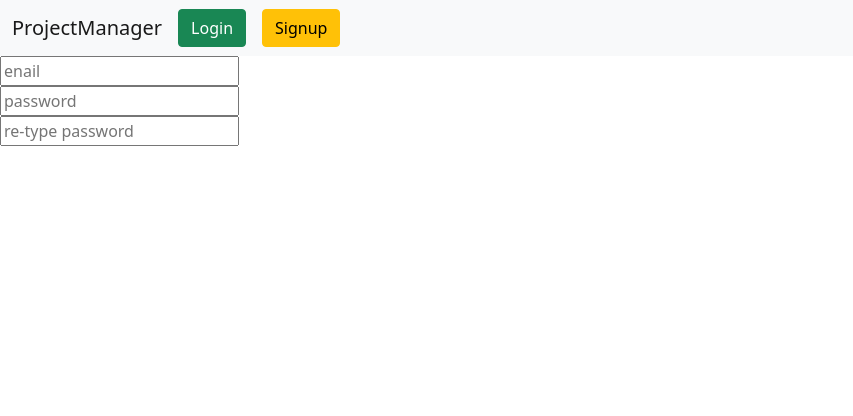
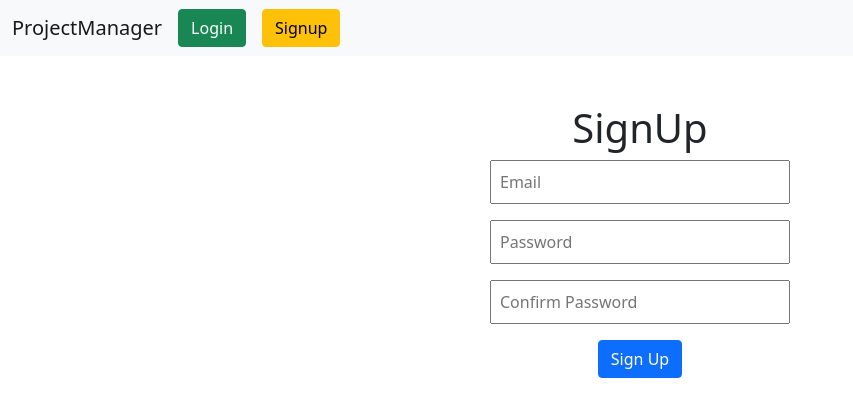
Before and after one commit to dkgujar22/modernprojectmanager, a React (Vite) app: page /signup in a window 1280 px wide. Shown: the top 416 px of the page, without its empty margins (0-853 px from the left). Built offline with nearby package versions, Linux system fonts and the light colour scheme.

Commit message:
handle authentication and added styling

```diff
--- a/src/Layout.jsx
+++ b/src/Layout.jsx
@@ -6,6 +6,8 @@ import ProjectList from './pages/ProjectList'
 import TaskCard from './component/TaskCard'
 import Login from './pages/Login'
 import SignUp from './pages/SignUp'
+import Dashboard from './pages/Dashboard'
+import Dashboardhome from './pages/Dashboardhome'
 
 const Layout = () => {
 
@@ -16,10 +18,19 @@ const Layout = () => {
                 {index:true,element:<Home />},
                 {path:'/login',element:<Login/>},
                 {path:'/signup',element:<SignUp/>},
+                // {path:'addproject',element:<TaskCard/>},
+                // {path:'projectlist',element:<ProjectList/>}
+            ]
+        },
+        {
+            path:'/dashboard',element:<Dashboard/>,
+            children:[
+                {index:true,element:<Dashboardhome/>},
                 {path:'addproject',element:<TaskCard/>},
                 {path:'projectlist',element:<ProjectList/>}
             ]
         }
+
     ])
   return (
     <RouterProvider router={router} />
--- /dev/null
+++ b/src/component/Sidebar.jsx
@@ -0,0 +1,69 @@
+import React from 'react'
+import { NavLink } from 'react-router'
+
+const Sidebar = () => {
+  return (
+    <div className="d-flex flex-column flex-shrink-0 p-3 text-white bg-dark" style={{width: "280px"}}>
+    <NavLink to="/dashboard" className="d-flex align-items-center mb-3 mb-md-0 me-md-auto text-white text-decoration-none">
+      <svg className="bi me-2" width="40" height="32"><use xlink:href="#bootstrap"></use></svg>
+      <span className="fs-4">Dashboard</span>
+    </NavLink>
+    <hr/>
+    <ul className="nav nav-pills flex-column mb-auto">
+      <li className="nav-item">
+        <NavLink to="/dashboard" className={(isActive) =>
+    isActive ? "nav-link active" : "nav-link text-white"
+  } aria-current="page">
+          <svg className="bi me-2" width="16" height="16"><use xlink:href="#home"></use></svg>
+          Home
+        </NavLink>
+      </li>
+      <li>
+        <NavLink to="/dashboard/addproject" className={({ isActive}) =>
+    isActive ? "nav-link active" : "nav-link text-white"
+  }>
+          <svg className="bi me-2" width="16" height="16"><use xlink:href="#speedometer2"></use></svg>
+          Add projects
+        </NavLink>
+      </li>
+      <li>
+        <NavLink to="/dashboard/projectlist" className={({ isActive}) =>
+    isActive ? "nav-link active" : "nav-link text-white"
+  }>
+          <svg className="bi me-2" width="16" height="16"><use xlink:href="#table"></use></svg>
+          projectlist
+        </NavLink>
+      </li>
+      <li>
+        <a href="#" className="nav-link text-white">
+          <svg className="bi me-2" width="16" height="16"><use xlink:href="#grid"></use></svg>
+          Products
+        </a>
+      </li>
+      <li>
+        <a href="#" className="nav-link text-white">
+          <svg className="bi me-2" width="16" height="16"><use xlink:href="#people-circle"></use></svg>
+          Customers
+        </a>
+      </li>
+    </ul>
+    <hr/>
+    <div className="dropdown">
+      <a href="#" className="d-flex align-items-center text-white text-decoration-none dropdown-toggle" id="dropdownUser1" data-bs-toggle="dropdown" aria-expanded="false">
+        <img src="https://github.com/mdo.png" alt="" width="32" height="32" className="rounded-circle me-2"/>
+        <strong>mdo</strong>
+      </a>
+      <ul className="dropdown-menu dropdown-menu-dark text-small shadow" aria-labelledby="dropdownUser1">
+        <li><a className="dropdown-item" href="#">New project...</a></li>
+        <li><a className="dropdown-item" href="#">Settings</a></li>
+        <li><a className="dropdown-item" href="#">Profile</a></li>
+        <li><hr className="dropdown-divider"/></li>
+        <li><a className="dropdown-item" href="#">Sign out</a></li>
+      </ul>
+    </div>
+  </div>
+
+  )
+}
+
+export default Sidebar
--- a/src/context/AuthContext.jsx
+++ b/src/context/AuthContext.jsx
@@ -28,12 +28,14 @@ export const AuthProvider=({children})=>{
 
 
 
-   const handleSignUp=async()=>{
+   const handleSignUpsupabase=async(email,password)=>{
      const {error}=await supabase.auth.signUp({
-        email,password
+        email,
+        password
      })
-    if(error) alert(error.message);
+     return error
    }
+
    const handleLoginwithsupabase=async()=>{
     const {error}=await supabase.auth.signInWithPassword({
         email:state.email,
@@ -48,7 +50,7 @@ export const AuthProvider=({children})=>{
 
 
     return(
-        <AuthContext.Provider value={{state,dispatch,handleLoginwithsupabase,Logout}}>
+        <AuthContext.Provider value={{state,dispatch,handleLoginwithsupabase,handleSignUpsupabase,Logout}}>
             {children}
         </AuthContext.Provider>
     )
--- /dev/null
+++ b/src/pages/Dashboard.jsx
@@ -0,0 +1,25 @@
+import React from 'react'
+import { NavLink, Outlet } from 'react-router'
+import Sidebar from '../component/Sidebar'
+
+const Dashboard = () => {
+  return (
+    <div className='container-fluid'>
+        <div className="row">
+            <div className="col-6">
+               <Sidebar/>
+            </div>
+             <div className="col-6">
+               <Outlet/>
+            </div>
+
+
+        </div>
+
+        {/* <NavLink to='/dashboard/addproject'>add project</NavLink> */}
+
+    </div>
+  )
+}
+
+export default Dashboard
--- /dev/null
+++ b/src/pages/Dashboardhome.jsx
@@ -0,0 +1,11 @@
+import React from 'react'
+
+const Dashboardhome = () => {
+  return (
+    <div>
+      Home
+    </div>
+  )
+}
+
+export default Dashboardhome
--- a/src/pages/Home.jsx
+++ b/src/pages/Home.jsx
@@ -30,7 +30,7 @@ const Home = () => {
 
   const createProject=()=>{
     if(state.user){
-      navigate('/addproject')
+      navigate('/dashboard')
     }
     else {
       navigate('/login')
--- a/src/pages/Login.jsx
+++ b/src/pages/Login.jsx
@@ -19,7 +19,7 @@ const Login = () => {
     toast.success("Login successfully")
      setTimeout(() => {
             console.log(state);
-            navigate('/addproject')
+            navigate('/dashboard')
         }, 1000);
     }
 
--- a/src/pages/Root.jsx
+++ b/src/pages/Root.jsx
@@ -1,7 +1,8 @@
 import React from 'react'
-import { NavLink, Outlet } from 'react-router'
+import { NavLink, Outlet, useNavigate } from 'react-router'
 
 const Root = () => {
+  const navigate=useNavigate();
   return (
     // <div classNameName=''>
     //     <ul>
@@ -27,8 +28,8 @@ const Root = () => {
     </button> */}
     <div className="collapse navbar-collapse text-center" id="navbarSupportedContent">
       <ul className="navbar-nav me-auto mb-2 mb-lg-0">
-        <button className='btn btn-success me-3'>Login</button>
-        <button className='btn btn-warning'>Signup</button>
+        <button className='btn btn-success me-3' onClick={()=>navigate('/login')}>Login</button>
+        <button className='btn btn-warning' onClick={()=>navigate('/signup')}>Signup</button>
         {/* <li className="nav-item">
           <NavLink className="nav-link active" aria-current="page" to="/">Home</NavLink>
         </li>
--- a/src/pages/SignUp.jsx
+++ b/src/pages/SignUp.jsx
@@ -1,21 +1,99 @@
 import React from 'react'
+import { useForm } from 'react-hook-form';
+import { useAuth } from '../context/AuthContext';
+import { toast, ToastContainer } from 'react-toastify';
+import { useNavigate } from 'react-router';
 
 const SignUp = () => {
+
+    const {state,dispatch,handleSignUpsupabase}=useAuth();
+    const navigate=useNavigate();
+     const {
+    register,
+    handleSubmit,
+    watch,
+    formState: { errors },
+  } = useForm();
+
+  const password = watch("password");
+
+  const onSubmit = async(data) => {
+    console.log(data);
+    const error=await handleSignUpsupabase(data.email,data.password);
+    if(error) toast.error('signup failed')
+    else{
+    toast.success('Email registered successfully');
+    navigate('/login')
+
+  }
+
+
+  }
   return (
-    <div>
-        <input type="email"
-        placeholder='enail'
-         />
-         <br />
-        <input type="passowrd"
-        placeholder='password'
-         />
-         <br />
-        <input type="passowrd"
-        placeholder='re-type password'
-         />
-         <br />
-    </div>
+     <form onSubmit={handleSubmit(onSubmit)} className='text-center mt-5'>
+        <h1>SignUp</h1>
+
+      {/* Email */}
+      <input
+        type="email"
+        placeholder="Email"
+        style={{width:"300px"}}
+        className='p-2'
+        // value={state.email}
+        // onChange={(e)=>dispatch({
+        //     type:"SET_EMAIL",
+        //     payload:e.target.value
+
+        // })}
+        {...register("email", {
+          required: "Email is required",
+          pattern: {
+            value: /^\S+@\S+\.\S+$/,
+            message: "Enter a valid email address",
+          },
+        })}
+      />
+      <p>{errors.email?.message}</p>
+
+      {/* Password */}
+      <input
+        type="password"
+        placeholder="Password"
+        style={{width:"300px"}}
+        className='p-2'
+        // value={state.password}
+        // onChange={(e)=>dispatch({
+        //     type:"SET_PASSWORD",
+        //     payload:e.target.value
+
+        // })}
+        {...register("password", {
+          required: "Password is required",
+          minLength: {
+            value: 8,
+            message: "Password must be at least 8 characters",
+          },
+        })}
+      />
+      <p>{errors.password?.message}</p>
+
+      {/* Confirm Password */}
+      <input
+        type="password"
+        placeholder="Confirm Password"
+        style={{width:"300px"}}
+        className='p-2'
+        {...register("confirmPassword", {
+          required: "Confirm Password is required",
+          validate: (value) =>
+            value === password || "Passwords do not match",
+        })}
+      />
+      <p>{errors.confirmPassword?.message}</p>
+
+      <button className='btn btn-primary' type="submit">Sign Up</button>
+      <ToastContainer />
+    </form>
   )
 }
 
```
